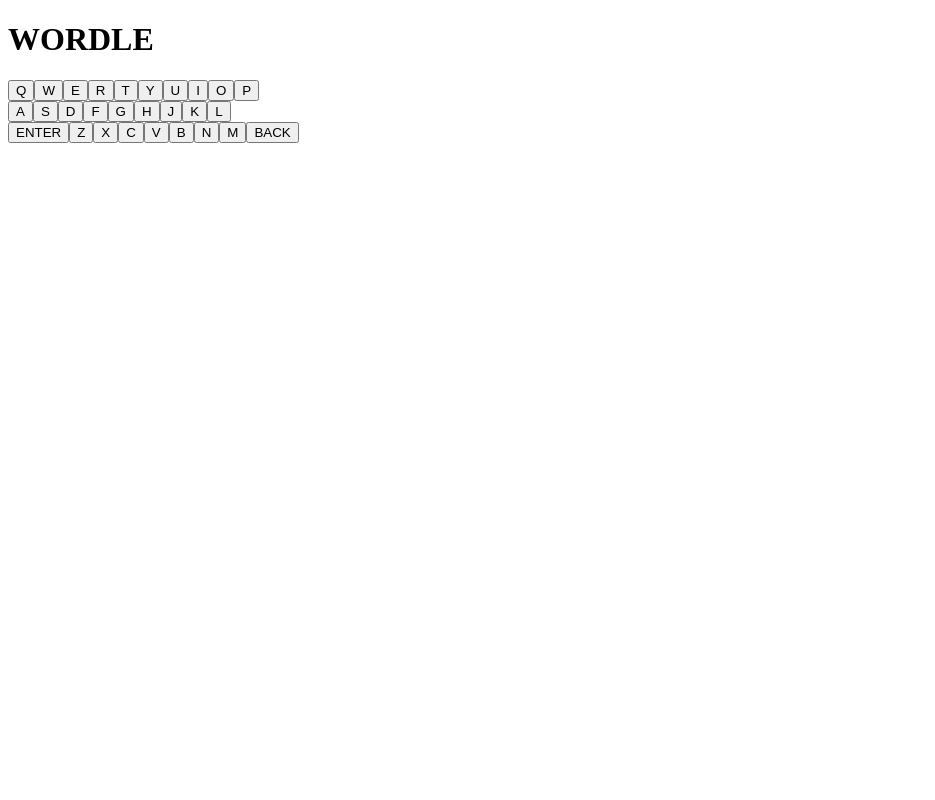
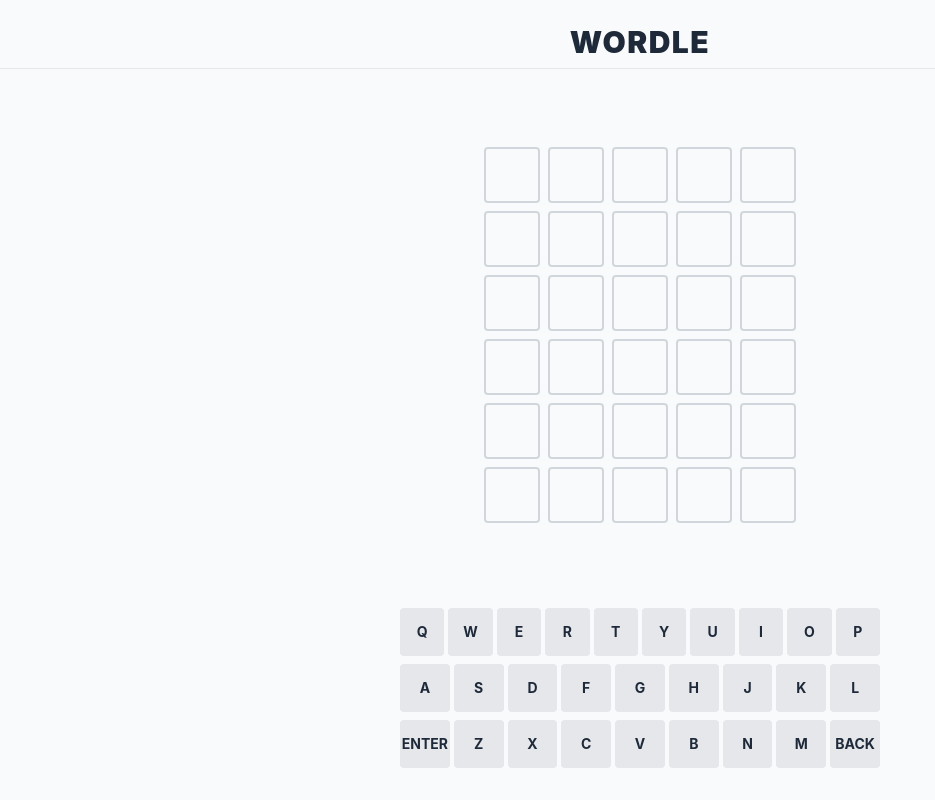
Before and after one commit to MMoonlight3/my-wordle-app, a React (Vite) app: page / in a window 1280 px wide. Shown: the whole page, without its empty margins (0-935 px from the left). Built offline with nearby package versions, Linux system fonts and the light colour scheme.

Commit message:
taliwind추가

```diff
--- a/src/index.css
+++ b/src/index.css
@@ -0,0 +1 @@
+@import "tailwindcss";
--- a/vite.config.ts
+++ b/vite.config.ts
@@ -1,6 +1,7 @@
 import { defineConfig } from "vite";
 import react from "@vitejs/plugin-react-swc";
+import tailwindcss from "@tailwindcss/vite";
 
 export default defineConfig({
-  plugins: [react()],
+  plugins: [react(),tailwindcss()],
 });
```
Also changed, not shown: package.json (+6 -2 lines), 2 other files (tests, documents, lock files or other folders).
